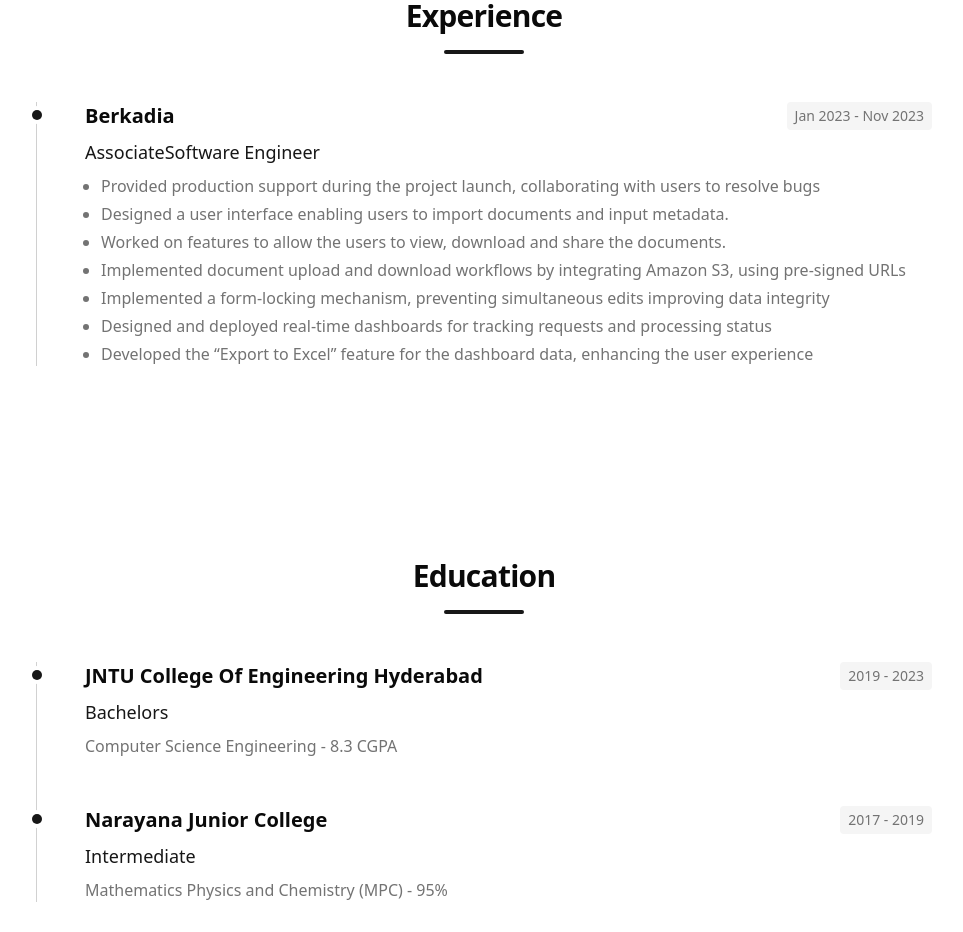
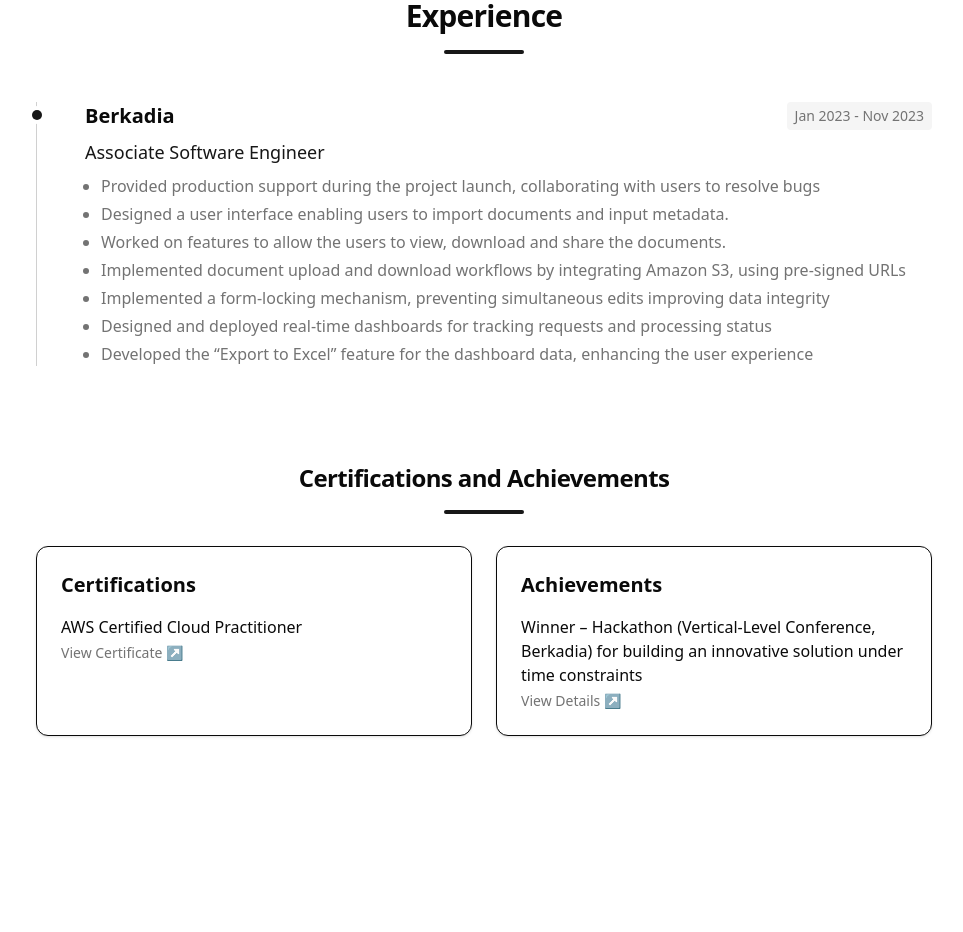
Before and after one commit to sravanthch/portfolio, a Next.js app: page / in a window 1280 px wide. Shown: the part 1620-2552 px from the top of the page, without its empty margins (156-1119 px from the left). Built offline with nearby package versions, Linux system fonts and the light colour scheme; no server answers.

Commit message:
Add Certification

```diff
--- a/components/experience-section.tsx
+++ b/components/experience-section.tsx
@@ -6,7 +6,7 @@
 const experiences = [
     {
         company: "Berkadia",
-        role: "AssociateSoftware Engineer",
+        role: "Associate Software Engineer",
         duration: "Jan 2023 - Nov 2023",
         description: [
             "Provided production support during the project launch, collaborating with users to resolve bugs",
@@ -15,7 +15,7 @@
             "Implemented document upload and download workflows by integrating Amazon S3, using pre-signed URLs",
             "Implemented a form-locking mechanism, preventing simultaneous edits improving data integrity",
             "Designed and deployed real-time dashboards for tracking requests and processing status",
-"Developed the “Export to Excel” feature for the dashboard data, enhancing the user experience"
+            "Developed the “Export to Excel” feature for the dashboard data, enhancing the user experience"
         ]
     },
 ];
@@ -61,6 +61,64 @@
                         </motion.div>
                     ))}
                 </div>
+
+                <motion.div
+                    initial={{ opacity: 0, y: 20 }}
+                    whileInView={{ opacity: 1, y: 0 }}
+                    viewport={{ once: true }}
+                    transition={{ duration: 0.5, delay: 0.4 }}
+                    className="pt-12"
+                >
+                    <div className="text-center mb-8">
+                        <h3 className="text-2xl font-bold tracking-tight mb-4">Certifications and Achievements</h3>
+                        <div className="h-1 w-20 bg-primary mx-auto rounded-full" />
+                    </div>
+
+                    <div className="grid md:grid-cols-2 gap-6">
+                        <div className="bg-card p-6 rounded-xl border shadow-sm hover:shadow-md transition-shadow">
+                            <h4 className="text-xl font-semibold mb-4 flex items-center gap-2">
+                                Certifications
+                            </h4>
+                            <ul className="space-y-4">
+                                <li>
+                                    <div className="flex flex-col">
+                                        <span className="font-medium">AWS Certified Cloud Practitioner</span>
+                                        <a
+                                            href="https://www.credly.com/badges/eb217161-739d-4dda-9be1-a23b6e7da554"
+                                            target="_blank"
+                                            rel="noopener noreferrer"
+                                            className="text-sm text-muted-foreground hover:text-primary hover:underline transition-colors mt-1"
+                                        >
+                                            View Certificate ↗
+                                        </a>
+                                    </div>
+                                </li>
+                            </ul>
+                        </div>
+
+                        <div className="bg-card p-6 rounded-xl border shadow-sm hover:shadow-md transition-shadow">
+                            <h4 className="text-xl font-semibold mb-4 flex items-center gap-2">
+                                Achievements
+                            </h4>
+                            <ul className="space-y-4">
+                                <li>
+                                    <div className="flex flex-col">
+                                        <span className="font-medium">Winner – Hackathon (Vertical-Level Conference, Berkadia) for building an innovative solution
+                                            under time constraints</span>
+                                        <a
+                                            href="#"
+                                            target="_blank"
+                                            rel="noopener noreferrer"
+                                            className="text-sm text-muted-foreground hover:text-primary hover:underline transition-colors mt-1"
+                                        >
+                                            View Details ↗
+                                        </a>
+                                    </div>
+                                </li>
+                            </ul>
+                        </div>
+                    </div>
+                </motion.div>
             </motion.div>
         </SectionContainer>
     );
```
